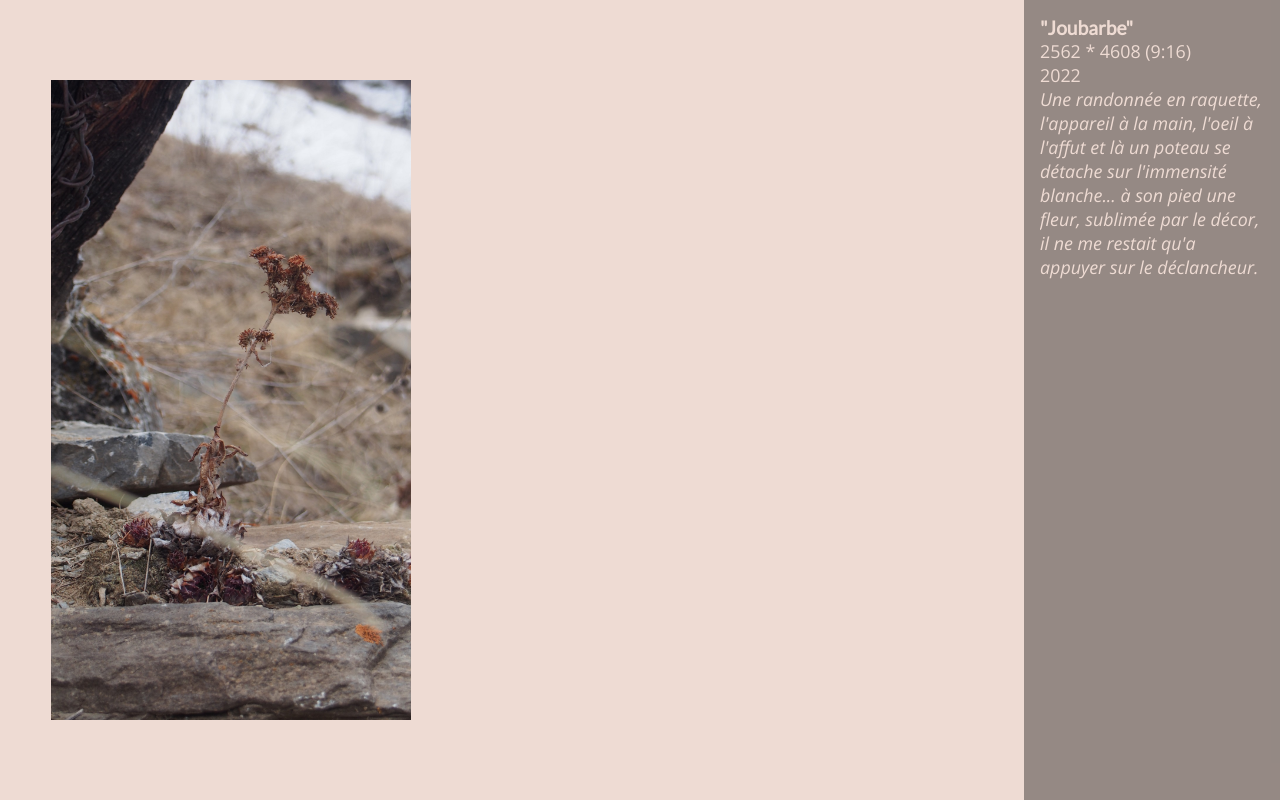
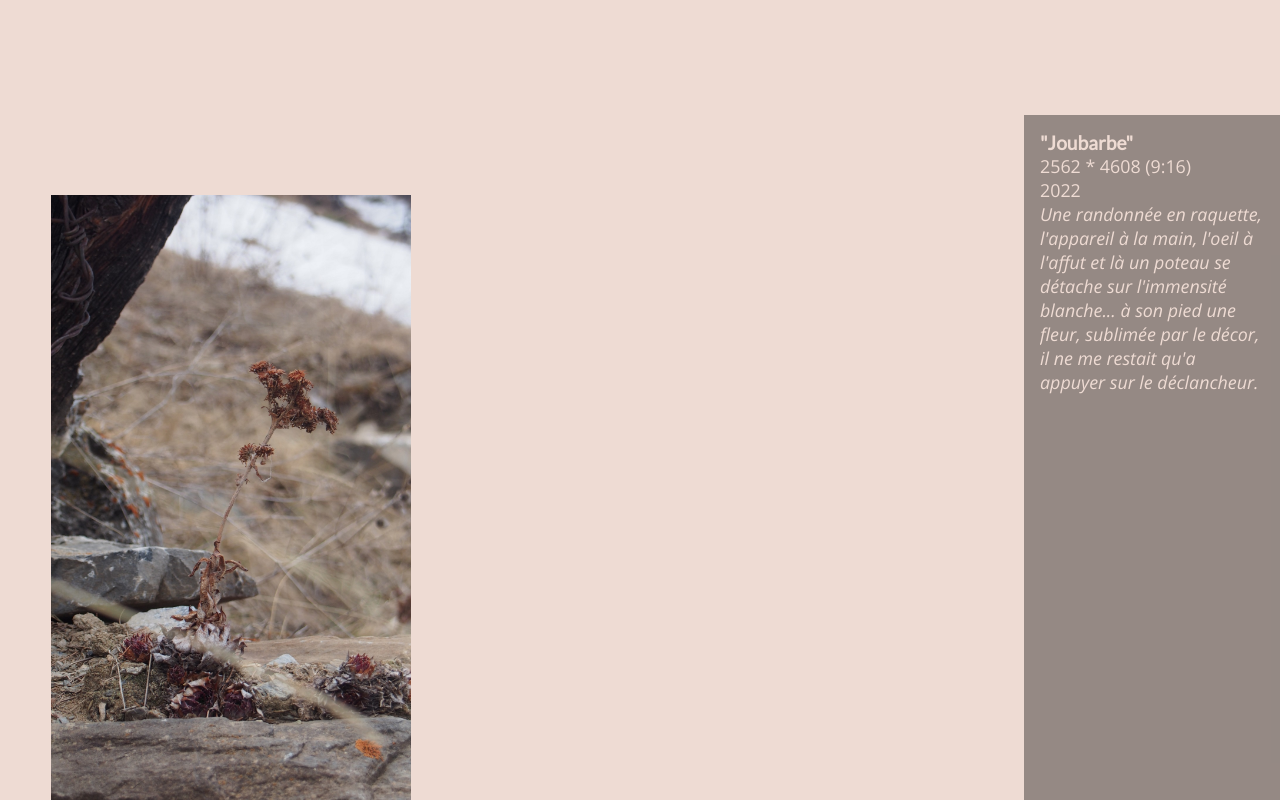
Before and after one commit to Valdr687/Portfolio, a plain HTML site: page photo.html in a window 1280 px wide. Both pictures are taken after a click on the element 430 px from the left and 296 px from the top of the page. Shown: the top 800 px of the page. Drawn offline with nearby package versions, Linux system fonts and the light colour scheme; a web font is replaced by a local one.

Commit message:
Update style_portfolio.css

```diff
--- a/css/style_portfolio.css
+++ b/css/style_portfolio.css
@@ -173,6 +173,7 @@ main img {
 	grid-auto-flow: row;
 	grid-template-areas:
 	  "img texte";
+	margin-top: calc(var(--header-height) + 15px);
 }
 
 .image-actif .image-survol {
```
